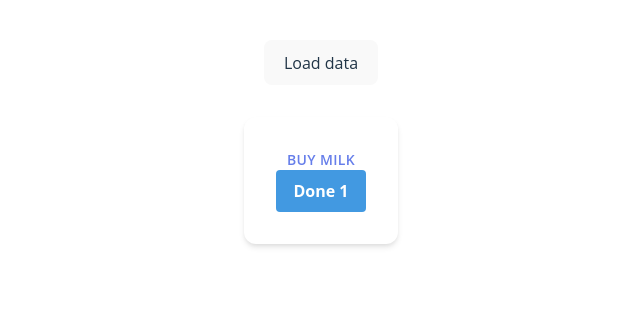
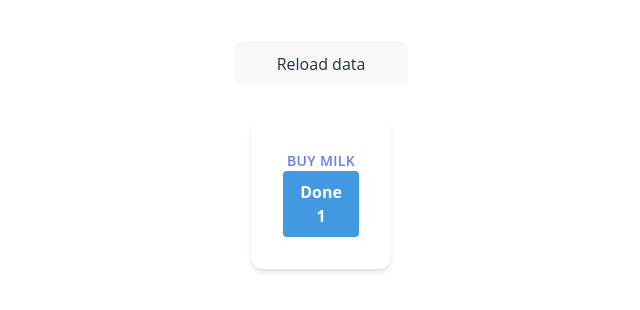
Before and after one commit to glaucopater/reminders-web-component, a React (Vite) app: page / in a window 1280 px wide. Shown: the top 310 px of the page, without its empty margins (319-959 px from the left). Built offline with nearby package versions, Linux system fonts and the light colour scheme; no server answers; what @r2wc/react-to-web-component would draw is missing.

Commit message:
Update style Add env variables

```diff
--- a/package.json
+++ b/package.json
@@ -1,7 +1,7 @@
 {
   "name": "reminders-webcomponent",
-  "private": true,
-  "version": "0.0.0",
+  "private": false,
+  "version": "1.0.2",
   "type": "module",
   "scripts": {
     "dev": "vite",
--- a/src/App.tsx
+++ b/src/App.tsx
@@ -12,19 +12,26 @@ function App() {
   }, []);
 
   async function logJSONData() {
-    const response = await fetch("/reminders");
-    const jsonData = await response.json();
-    setCurrentData(jsonData);
+    if(import.meta.env.VITE_REMINDERS_API){
+      const response = await fetch(import.meta.env.VITE_REMINDERS_API);
+      const jsonData = await response.json();
+      setCurrentData(jsonData);
+    }
+    else console.warn("Missing API!");
   }
 
   const handleFetchData = () => {
     logJSONData();
   };
 
+  const setToDoneReminder = (id: string) => {
+    setCurrentData(currentData.filter((reminder) => reminder.id !== id));
+  };
+
   return (
-    <div className="p-2 rounded">
-      <button onClick={handleFetchData}>Load data</button>
-      <CardList cards={currentData} />
+    <div className="p-2 rounded flex flex-col border border-white w-48">
+      <button onClick={handleFetchData}>Reload data</button>
+      <CardList cards={currentData} setToDoneReminder={setToDoneReminder} />
     </div>
   );
 }
--- a/src/components/CardList/index.tsx
+++ b/src/components/CardList/index.tsx
@@ -2,14 +2,20 @@ import Card, { CustomCardProps } from "../CustomCard";
 
 type CardListProps = {
   cards: CustomCardProps[];
+  setToDoneReminder: (id: CustomCardProps["id"]) => void;
 };
 
-export const CardList = ({ cards }: CardListProps) => {
+export const CardList = ({ cards, setToDoneReminder }: CardListProps) => {
   return (
     <div className="min-h-screen p-8 flex items-start justify-center">
       <div className="flex flex-col items-start space-y-4">
         {cards?.map((item) => (
-          <Card key={item.id} id={String(item.id)} title={item.title} />
+          <Card
+            key={item.id}
+            id={String(item.id)}
+            title={item.title}
+            setToDoneReminder={setToDoneReminder}
+          />
         ))}
       </div>
     </div>
--- a/src/components/CustomCard/index.tsx
+++ b/src/components/CustomCard/index.tsx
@@ -3,9 +3,14 @@ export type CustomCardProps = {
   title: string;
   date?: number;
   frequency?: string;
+  setToDoneReminder: (id: CustomCardProps["id"]) => void;
 };
 
-const CustomCard = ({ id, title }: CustomCardProps) => {
+const CustomCard = ({ id, title, setToDoneReminder }: CustomCardProps) => {
+  const handleOnDone = () => {
+    setToDoneReminder(id);
+  };
+
   return (
     <div className="max-w-md mx-auto bg-white rounded-xl shadow-md overflow-hidden md:max-w-2xl">
       <div className="md:flex">
@@ -13,7 +18,10 @@ const CustomCard = ({ id, title }: CustomCardProps) => {
           <div className="uppercase tracking-wide text-sm text-indigo-500 font-semibold">
             {title}
           </div>
-          <button className="bg-blue-500 hover:bg-blue-700 text-white font-bold py-2 px-4 rounded">
+          <button
+            onClick={handleOnDone}
+            className="bg-blue-500 hover:bg-blue-700 text-white font-bold py-2 px-4 rounded"
+          >
             Done {id}
           </button>
         </div>
--- a/src/main.tsx
+++ b/src/main.tsx
@@ -5,6 +5,7 @@ import r2wc from "@r2wc/react-to-web-component";
 import "./main.css";
 import "./index.css";
 import { worker } from "./mocks/browser";
+import * as appPackage from "../package.json";
 
 export const WebReminders = r2wc(App);
 
@@ -14,9 +15,10 @@ if (
 ) {
   worker.start();
 }
+console.log(appPackage.version);
 
 if (import.meta.env.MODE === "production") {
-  console.info("web-reminders is connected");
+  console.info("web-reminders mfe is connected ver: ", appPackage.version);
   customElements.define("web-reminders", WebReminders);
 } else {
   ReactDOM.createRoot(document.getElementById("root") as HTMLElement).render(
--- a/src/mocks/handlers.ts
+++ b/src/mocks/handlers.ts
@@ -7,6 +7,8 @@ export const mockData: CustomCardProps[] = [
     id: "1",
     title: "Buy Milk",
     date: new Date().getTime(),
+    // eslint-disable-next-line @typescript-eslint/no-empty-function
+    setToDoneReminder: () => { }
   },
 ];
 
```
Also changed, not shown: 1 other file (tests, documents, lock files or other folders).
